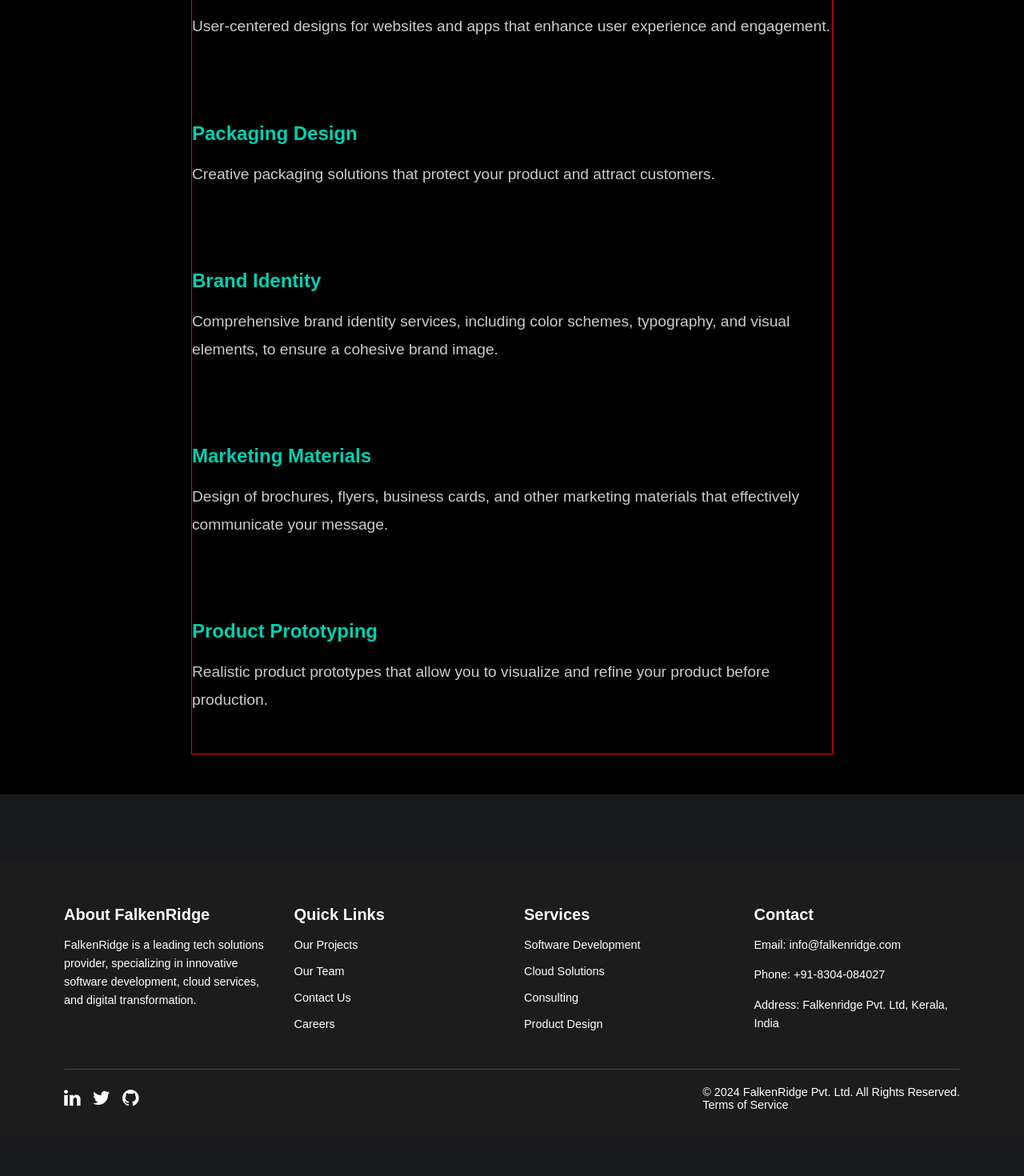
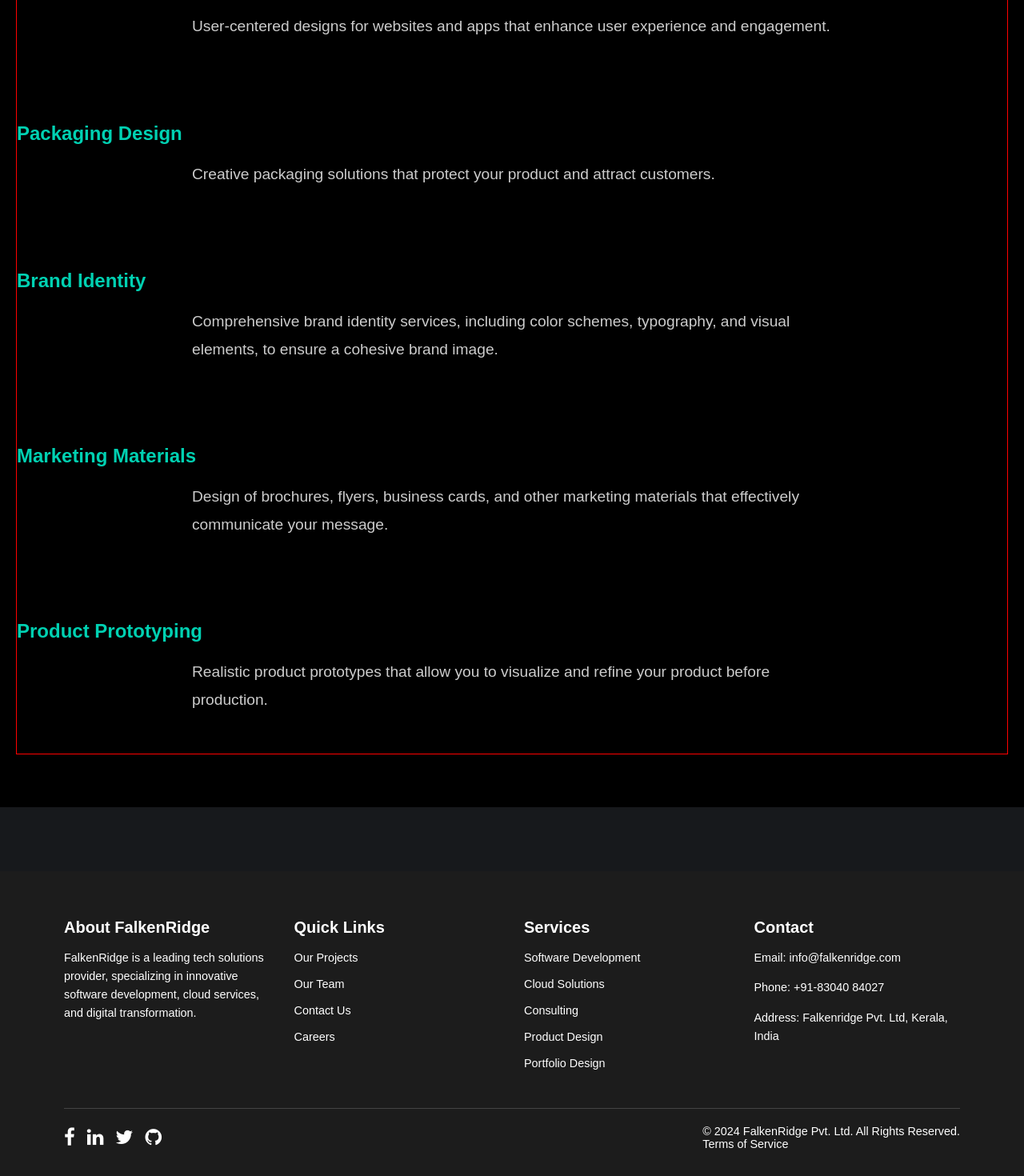
Before and after one commit to naayifmuhammad/FalkenRidge, a React (Create React App) app: page /product-design in a window 1280 px wide. Shown: the part 798-2268 px from the top of the page at 80% size. Before the commit the page ends 2219 px from the top, so only its background shows below. Built offline with nearby package versions, Linux system fonts and the light colour scheme; what smooth-scroll would draw is missing.

Commit message:
developmentcss

```diff
--- a/src/components/CloudSolutions.css
+++ b/src/components/CloudSolutions.css
@@ -33,8 +33,8 @@
   .service-list {
     list-style: none;
     padding: 0;
-    max-width: 800px;
-    margin: 0 auto;
+    /* max-width: 100%;
+    margin: 0 auto; */
   }
 
   .service-item {
--- a/src/components/Consulting.css
+++ b/src/components/Consulting.css
@@ -33,8 +33,8 @@
   .service-list {
     list-style: none;
     padding: 0;
-    max-width: 800px;
-    margin: 0 auto;
+    /* max-width: 800px;
+    margin: 0 auto; */
   }
 
   .service-item {
--- /dev/null
+++ b/src/components/Footer.js
@@ -0,0 +1,61 @@
+import React from 'react';
+
+import './Footer.css';
+
+
+
+const Footer = () => {
+
+
+  return (
+    <footer className="footer">
+      <div className="footer-top">
+
+
+        <div className="footer-section">
+          <h4>About FalkenRidge</h4>
+          <p>FalkenRidge is a leading tech solutions provider, specializing in innovative software development, cloud services, and digital transformation.</p>
+        </div>
+        <div className="footer-section">
+          <h4>Quick Links</h4>
+          <ul>
+            <li><a href="#projects">Our Projects</a></li>
+            <li><a href="#team">Our Team</a></li>
+            <li><a href="#contact">Contact Us</a></li>
+            <li><a href="/careers">Careers</a></li>
+          </ul>
+        </div>
+        <div className="footer-section">
+          <h4>Services</h4>
+          <ul>
+            <li><a href="">Software Development</a></li>
+            <li><a href="/">Cloud Solutions</a></li>
+            <li><a href="/">Consulting</a></li>
+            <li><a href="/">Product Design</a></li>
+            <li><a href="/">Portfolio Design</a></li>
+          </ul>
+        </div>
+        <div className="footer-section">
+          <h4>Contact</h4>
+          <p>Email: <a href="mailto:info@falkenridge.com">info@falkenridge.com</a></p>
+          <p>Phone: <a href="tel:+918304084027">+91-83040 84027</a></p>
+          <p>Address: Falkenridge Pvt. Ltd, Kerala, India</p>
+        </div>
+      </div>
+      <div className="footer-bottom">
+        <div className="footer-socials">
+          <a href="https://www.facebook.com/people/Falken-Ridge/61564968281037/" target="_blank"><i className="fa fa-facebook"></i></a>
+          <a href="https://www.linkedin.com/company/falkenridge/" target="_blank"><i className="fa fa-linkedin"></i></a>
+          <a href="https://x.com/FalkenRidge" target="_blank"><i className="fa fa-twitter"></i></a>
+          <a href="https://github.com/FalkenRidge" target="_blank"><i className="fa fa-github"></i></a>
+        </div>
+        <div className="footer-legal">
+          <p>&copy; 2024 FalkenRidge Pvt. Ltd. All Rights Reserved.</p>
+          <p><a href="/terms-and-conditions">Terms of Service</a></p>
+        </div>
+      </div>
+    </footer>
+  );
+};
+
+export default Footer;
--- a/src/components/ProductDesign.css
+++ b/src/components/ProductDesign.css
@@ -33,8 +33,8 @@
 .service-list {
   list-style: none;
   padding: 0;
-  max-width: 800px;
-  margin: 0 auto;
+  /* max-width: 800px;
+  margin: 0 auto; */
 }
 
 .service-item {
```
